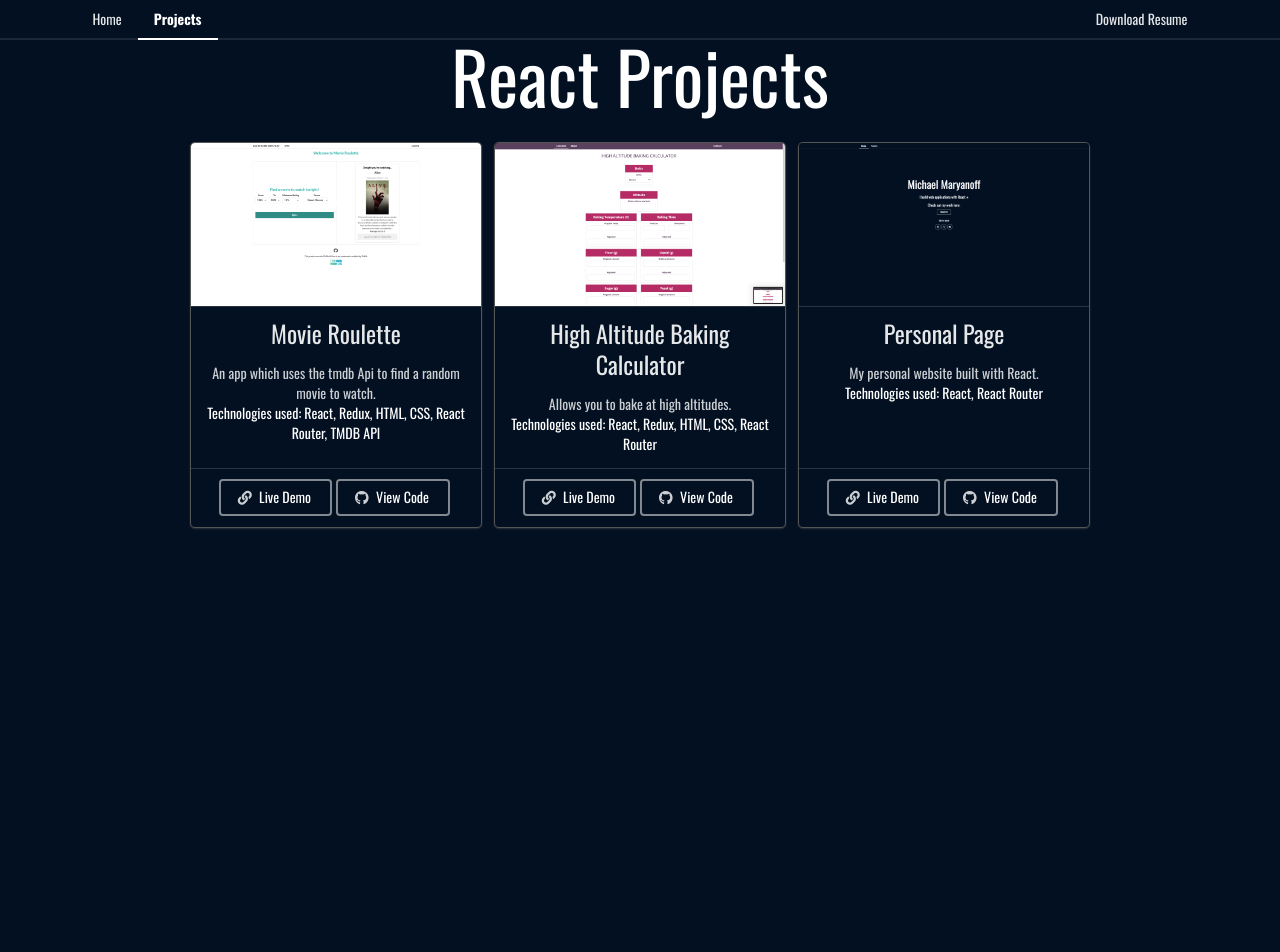
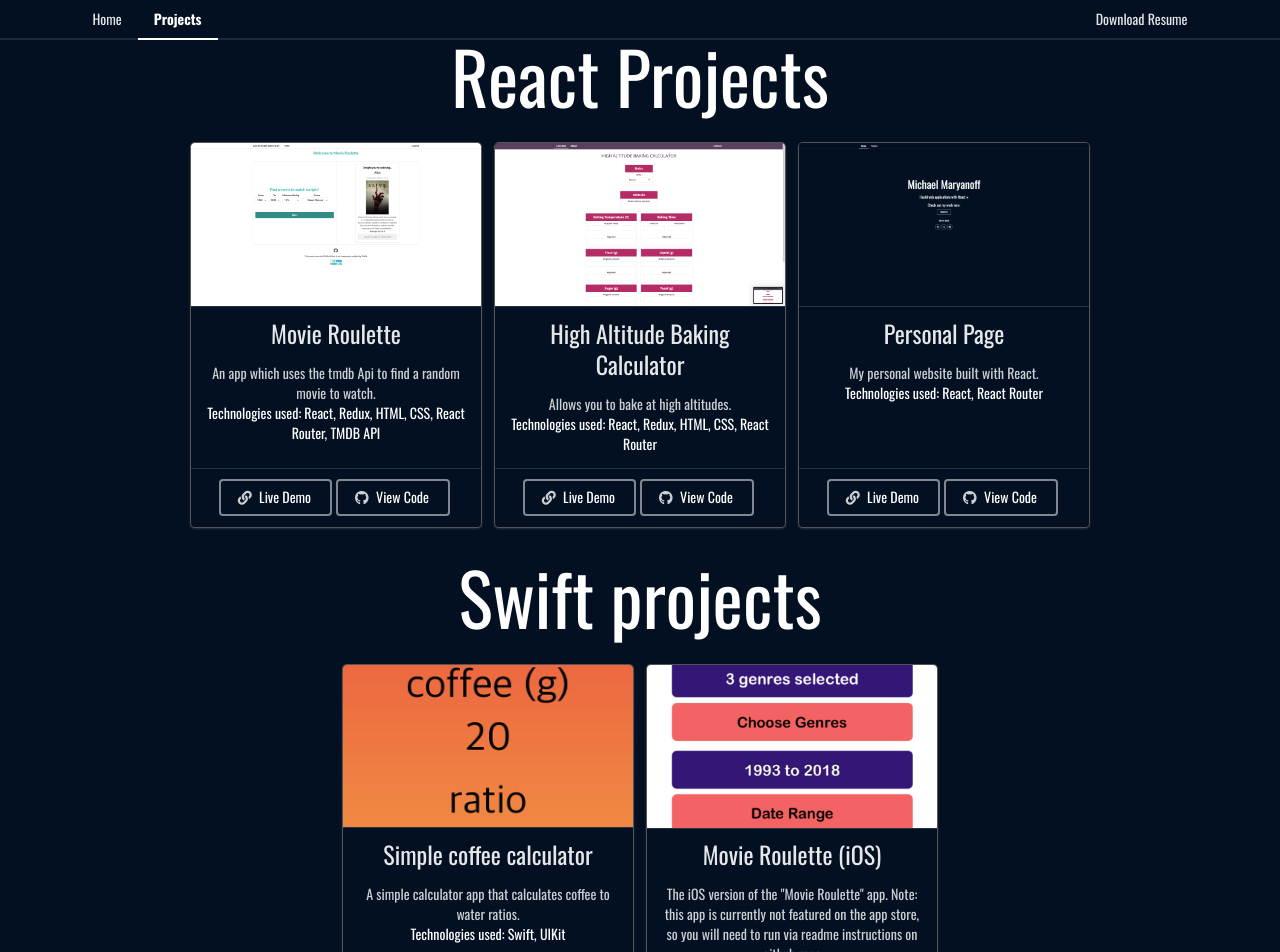
Before and after one commit to michaelmaryanoff/personal-page, a React (Create React App) app: page /projects in a window 1280 px wide. Shown: the top 952 px of the page. Before the commit the page ends 800 px from the top, so only its background shows below. Built offline with nearby package versions, Linux system fonts and the light colour scheme.

Commit message:
Create working projects page

```diff
--- a/src/components/pages/ProjectsPage.js
+++ b/src/components/pages/ProjectsPage.js
@@ -5,13 +5,15 @@ import ProjectCard from './projectsPageComponents/ProjectCard';
 import movieRouletteImage from '../../images/MovieRoulette.png';
 import bakingCalculatorImage from '../../images/BakingCalculator.png';
 import personalPageImage from '../../images/PersonalPage.png';
+import coffeeCalculatorImage from '../../images/CoffeeCalc.jpeg';
+import movieRouletteSwiftImage from '../../images/MovieRouletteSwift.png';
 
 import LargeHeader from './projectsPageComponents/LargeHeader';
 
 const ProjectsPage = () => {
   return (
     <div className="basic segment">
-      <div className="container">
+      <div className="ui container">
         <div className="ui centered center aligned stackable grid">
           <LargeHeader label="React Projects" />
           <div className="ui row">
@@ -34,6 +36,7 @@ const ProjectsPage = () => {
                 projectLink="https://highaltitudebaking-calculator.web.app"
                 gitHubLink="https://github.com/michaelmaryanoff/high-altitude-baking-calculator"
               />
+
               <ProjectCard
                 imagePath={personalPageImage}
                 alt="Personal Page"
@@ -45,6 +48,31 @@ const ProjectsPage = () => {
               />
             </div>
           </div>
+          <LargeHeader label="Swift projects" />
+          <div className="ui row">
+            <div className="ui centered cards">
+              <ProjectCard
+                imagePath={coffeeCalculatorImage}
+                alt="Simple coffee calculator"
+                header="Simple coffee calculator"
+                description="A simple calculator app that calculates coffee to water ratios."
+                metaContent="Technologies used: Swift, UIKit"
+                projectLink="https://apps.apple.com/us/app/simple-coffee-calculator/id1455234543"
+                gitHubLink="https://github.com/michaelmaryanoff/Ultimate-Coffee-Calculator"
+              />
+              <ProjectCard
+                imagePath={movieRouletteSwiftImage}
+                alt="Movie Roulette (iOS)"
+                header="Movie Roulette (iOS)"
+                description={
+                  'The iOS version of the "Movie Roulette" app. Note: this app is currently not featured on the app store, so you will need to run via readme instructions on github repo'
+                }
+                metaContent="Technologies used: Swift, UIKit, SwiftyJSON, TMDB Api"
+                projectLink="https://github.com/michaelmaryanoff/MovieRoulette"
+                gitHubLink="https://github.com/michaelmaryanoff/MovieRoulette"
+              />
+            </div>
+          </div>
         </div>
       </div>
     </div>
```
